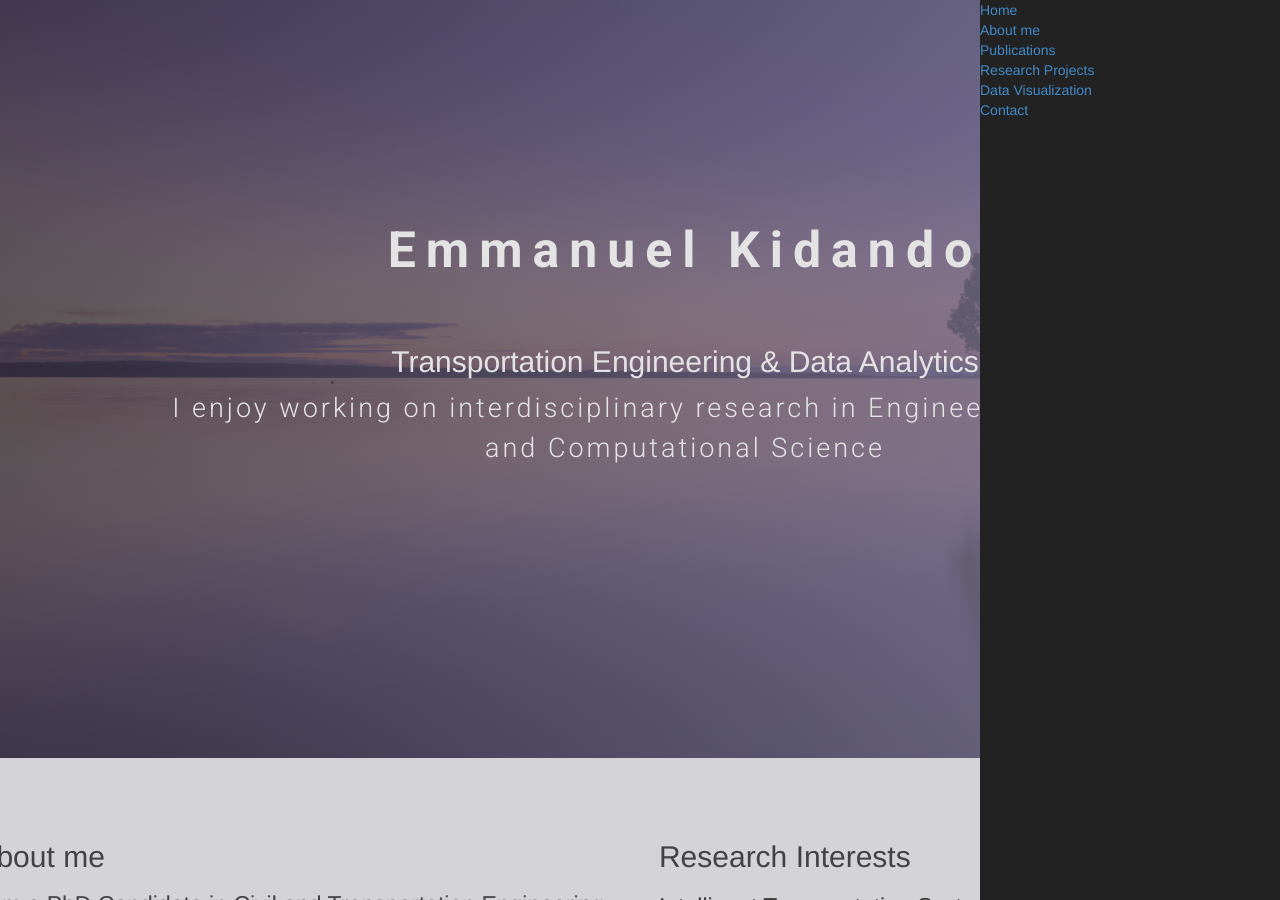
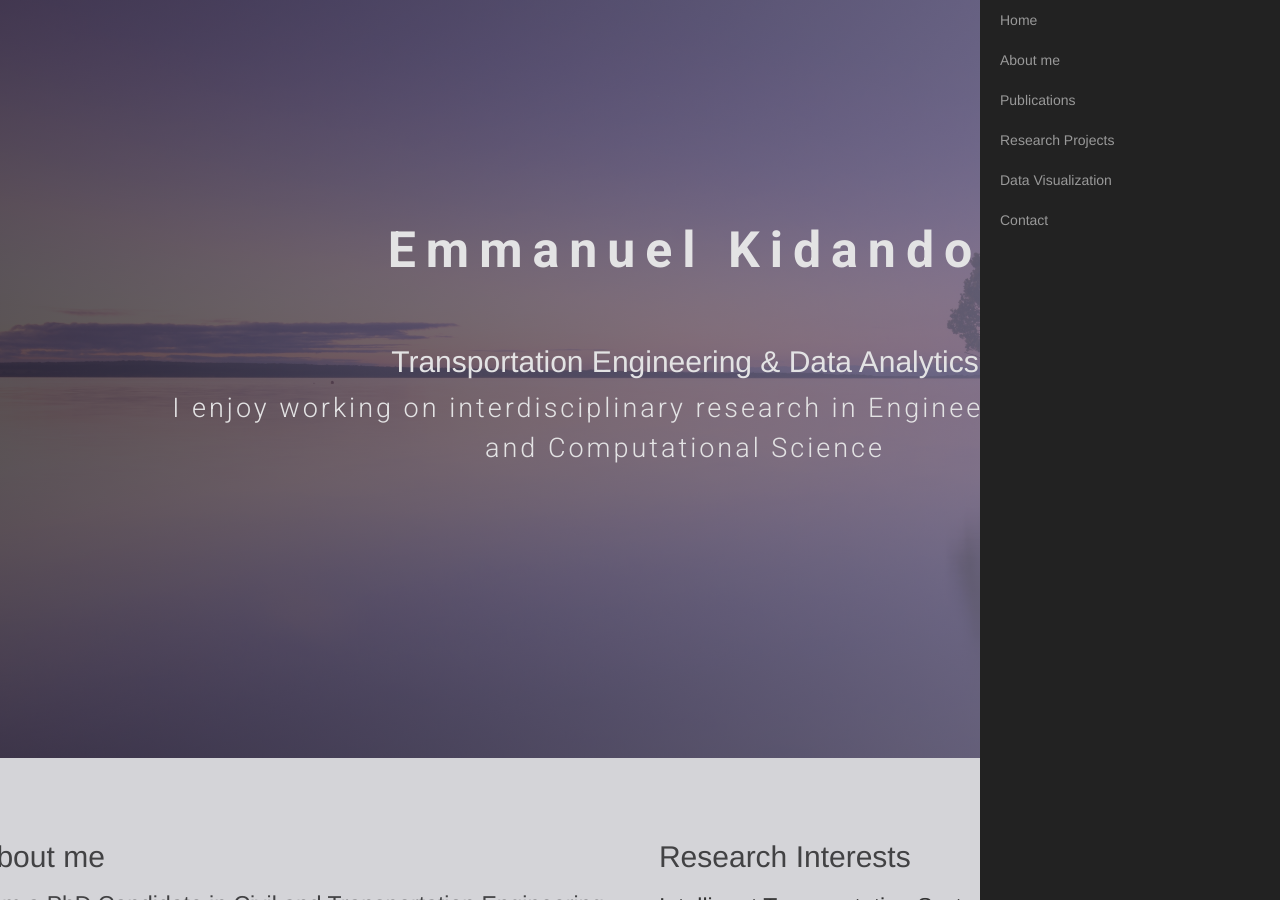
Before and after one commit to ekidando/Kidando, a Jekyll site: the page index.html, which Jekyll copies as it is, in a window 1280 px wide and 900 px high. Built offline with Jekyll 4.4.1, drawn with Linux system fonts in a browser that asks for light colours; nearby versions of some CDN libraries; some web fonts are replaced.

Commit message:
Update index.html

```diff
--- a/index.html
+++ b/index.html
@@ -14,7 +14,7 @@
 <body>
 
   <nav id="sidebar-wrapper">
-  <ul
+  <ul class="sidebar-nav">
     <li><a href="#top" onclick = $("#menu-close").click(); >Home</a></li>
     <li><a href="#about" onclick = $("#menu-close").click(); >About me</a></li>
     <li><a href="File/publication.html" onclick = $("#menu-close").click(); >Publications</a></li>
```
